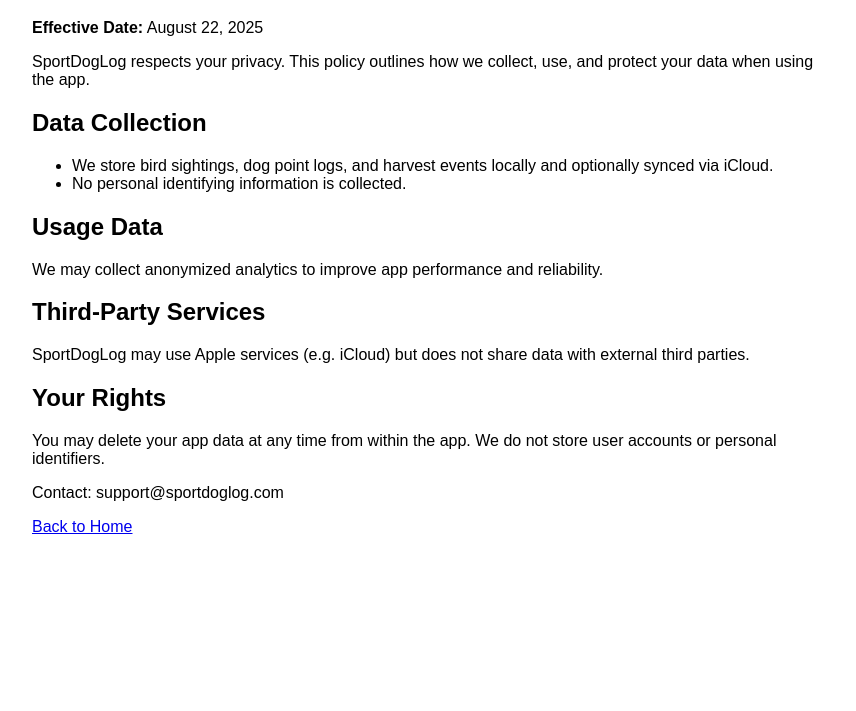
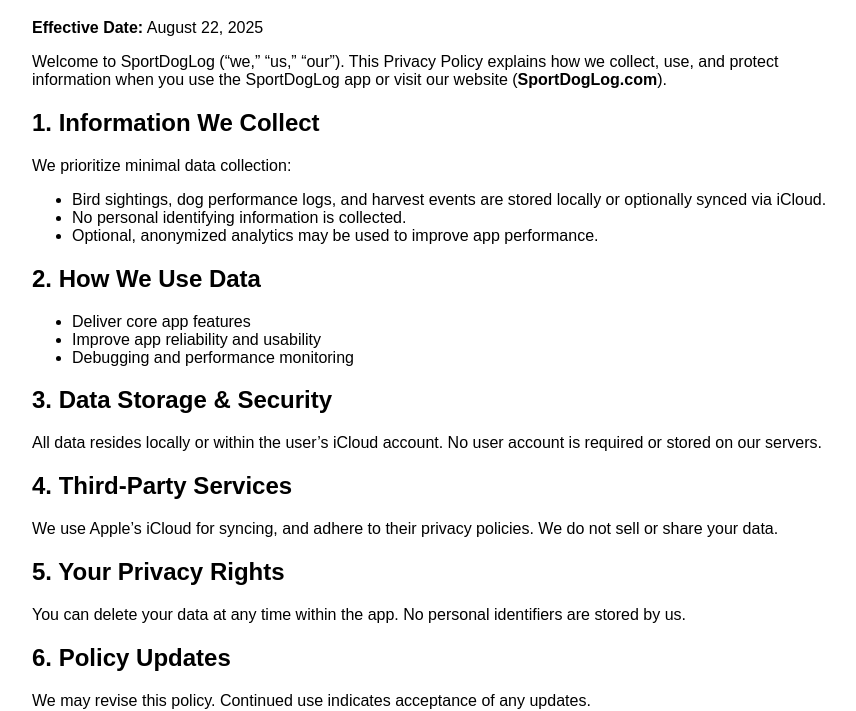
Before and after one commit to chimento/SportDogLogWebsite, a plain HTML site: page privacy.html in a window 1280 px wide. Shown: the part 93-804 px from the top of the page, without its empty margins (208-1064 px from the left). Drawn offline with Linux system fonts and the light colour scheme.

Commit message:
Update privacy.html

```diff
--- a/privacy.html
+++ b/privacy.html
@@ -7,19 +7,30 @@
 <body style="font-family: Arial, sans-serif; padding: 2em; max-width: 800px; margin: auto;">
   <h1>Privacy Policy</h1>
   <p><strong>Effective Date:</strong> August 22, 2025</p>
-  <p>SportDogLog respects your privacy. This policy outlines how we collect, use, and protect your data when using the app.</p>
-  <h2>Data Collection</h2>
+  <p>Welcome to SportDogLog (“we,” “us,” “our”). This Privacy Policy explains how we collect, use, and protect information when you use the SportDogLog app or visit our website (<strong>SportDogLog.com</strong>).</p>
+  <h2>1. Information We Collect</h2>
+  <p>We prioritize minimal data collection:</p>
   <ul>
-    <li>We store bird sightings, dog point logs, and harvest events locally and optionally synced via iCloud.</li>
+    <li>Bird sightings, dog performance logs, and harvest events are stored locally or optionally synced via iCloud.</li>
     <li>No personal identifying information is collected.</li>
+    <li>Optional, anonymized analytics may be used to improve app performance.</li>
   </ul>
-  <h2>Usage Data</h2>
-  <p>We may collect anonymized analytics to improve app performance and reliability.</p>
-  <h2>Third-Party Services</h2>
-  <p>SportDogLog may use Apple services (e.g. iCloud) but does not share data with external third parties.</p>
-  <h2>Your Rights</h2>
-  <p>You may delete your app data at any time from within the app. We do not store user accounts or personal identifiers.</p>
-  <p>Contact: support@sportdoglog.com</p>
-  <p><a href="index.html">Back to Home</a></p>
+  <h2>2. How We Use Data</h2>
+  <ul>
+    <li>Deliver core app features</li>
+    <li>Improve app reliability and usability</li>
+    <li>Debugging and performance monitoring</li>
+  </ul>
+  <h2>3. Data Storage & Security</h2>
+  <p>All data resides locally or within the user’s iCloud account. No user account is required or stored on our servers.</p>
+  <h2>4. Third-Party Services</h2>
+  <p>We use Apple’s iCloud for syncing, and adhere to their privacy policies. We do not sell or share your data.</p>
+  <h2>5. Your Privacy Rights</h2>
+  <p>You can delete your data at any time within the app. No personal identifiers are stored by us.</p>
+  <h2>6. Policy Updates</h2>
+  <p>We may revise this policy. Continued use indicates acceptance of any updates.</p>
+  <h2>7. Contact</h2>
+  <p>Email us at <a href="mailto:support@sportdoglog.com">support@sportdoglog.com</a></p>
+  <p><a href="index.html">← Back to Home</a></p>
 </body>
 </html>
```
